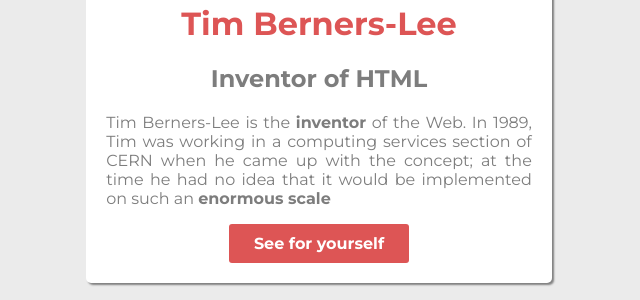
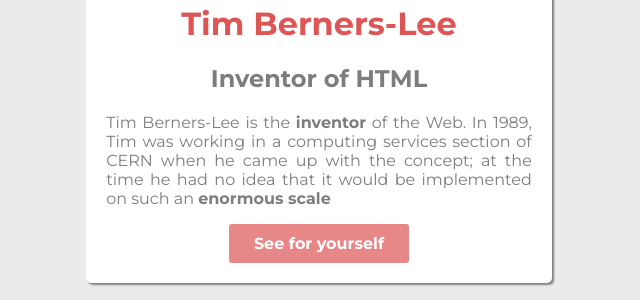
Before and after one commit to SergeBayet/tim-berners-lee, a plain HTML site: page index.html in a window 1280 px wide. In both pictures the pointer is over the element "See for yourself". Shown: the part 207-507 px from the top of the page, without its empty margins (321-961 px from the left). Drawn offline with Linux system fonts and the light colour scheme.

Commit message:
hover on button

```diff
--- a/style.css
+++ b/style.css
@@ -45,6 +45,10 @@ p {
 	color:white;
 	text-decoration:none;
 }
+.button-div:hover {
+	opacity:0.7;
+	cursor:pointer;
+}
 .network ul > li {
 	display:inline-block;
 	list-style-type: none;
```
